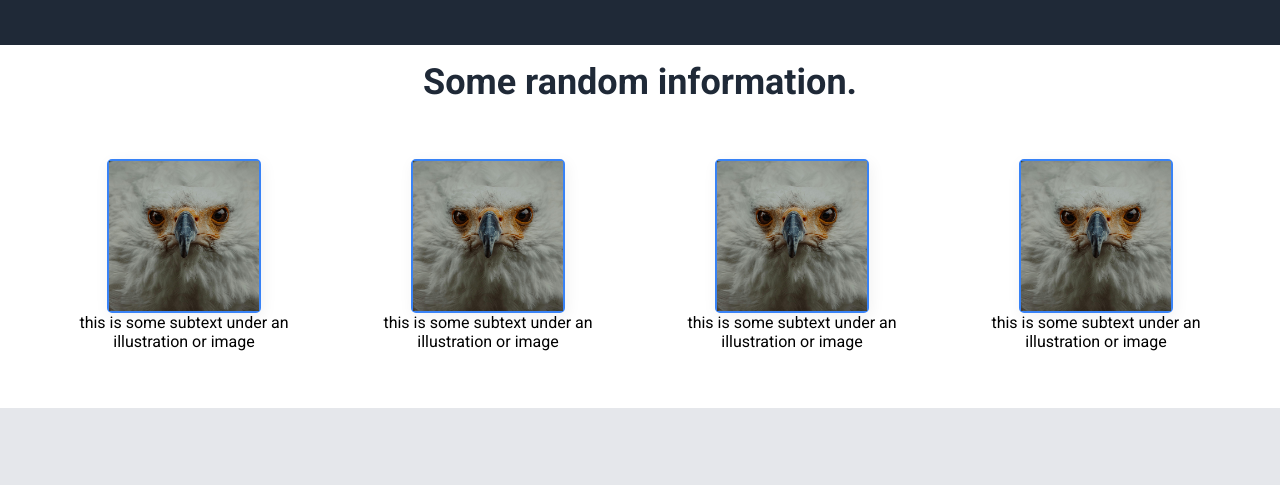
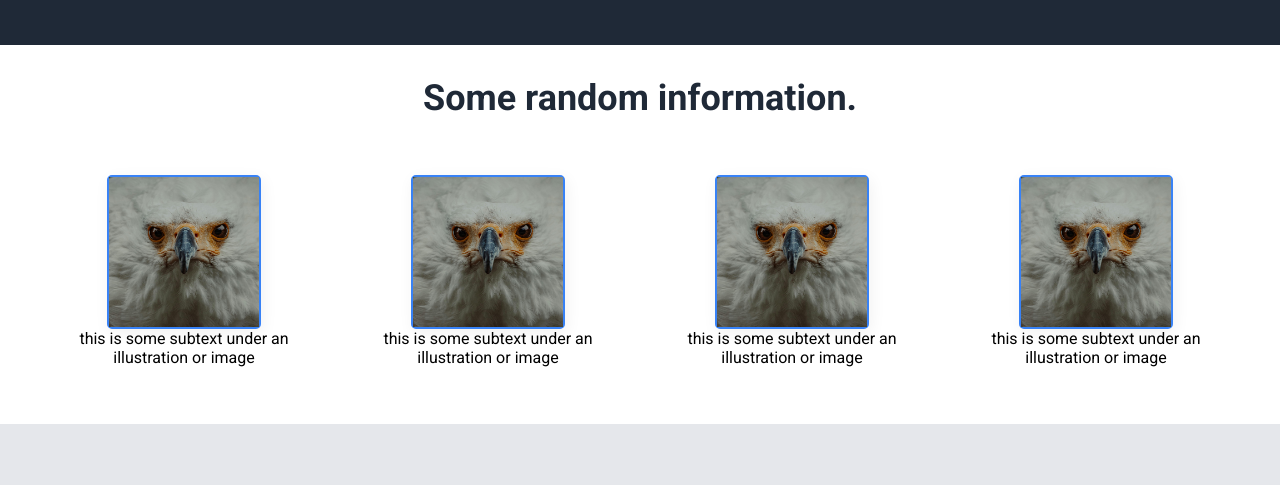
Before and after one commit to erikgrinn/odin-landing-page, a plain HTML site: page index.html in a window 1280 px wide. Shown: the part 265-750 px from the top of the page. Drawn offline with Linux system fonts and the light colour scheme; a script that the page names is missing.

Commit message:
added container class for all sections

```diff
--- a/index.html
+++ b/index.html
@@ -9,6 +9,7 @@
     <script src='main.js'></script>
 </head>
 <body>
+    <div class="container">
         <div class="header">
         <ul class="left-links">
             <li><a href="#">Header Logo</a></li>
@@ -84,5 +85,6 @@
         <div class="footer">
             <p>&copy; Erik Grinn</p>
         </div>
+    </div>
   </body>
 </html>
--- a/style.css
+++ b/style.css
@@ -89,12 +89,11 @@ a {
 
 } */
 
-
 .random-info {
     font-size: 36px;
     color: #1F2937;
     font-weight: 700;
-    margin-top: 16px;
+    margin-top: 32px;
     text-align: center;
 }
 
```
Lines whose indentation alone changed are shown as unchanged.
